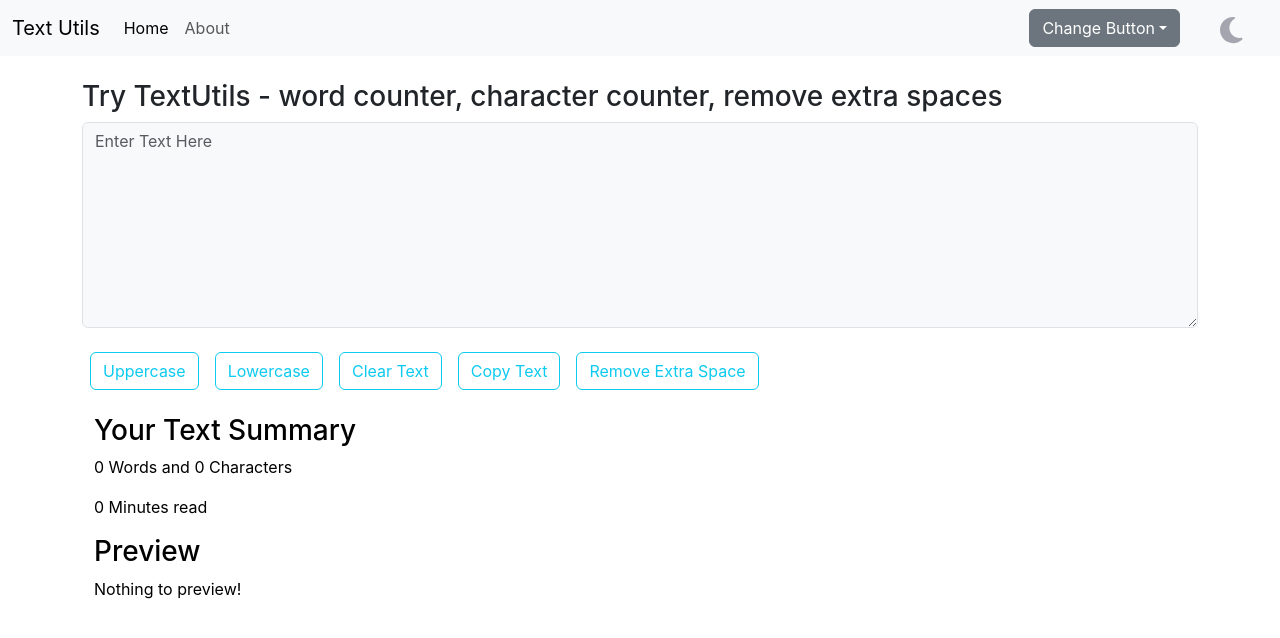
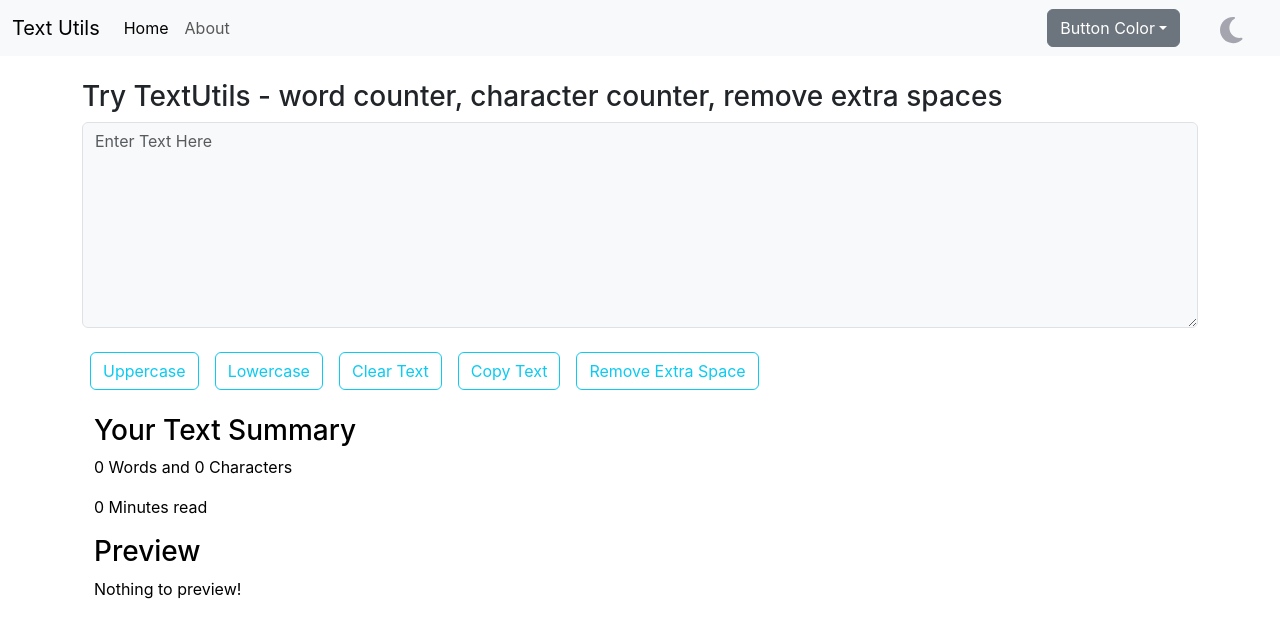
Before and after one commit to Huzaifa-kamran/Text_Utils, a React (Create React App) app: page / in a window 1280 px wide. Shown: the top 638 px of the page. Built offline with nearby package versions, Linux system fonts and the light colour scheme.

Commit message:
update theme

```diff
--- a/src/components/navbar.js
+++ b/src/components/navbar.js
@@ -34,7 +34,7 @@ const myStyleMoon = {
     </div>
           <div className="dropdown">
         <button className="btn  btn-secondary dropdown-toggle" data-bs-toggle="dropdown" aria-expanded="false">
-          Change Button
+           Button Color
         </button>
 
         <ul className="dropdown-menu">
```
